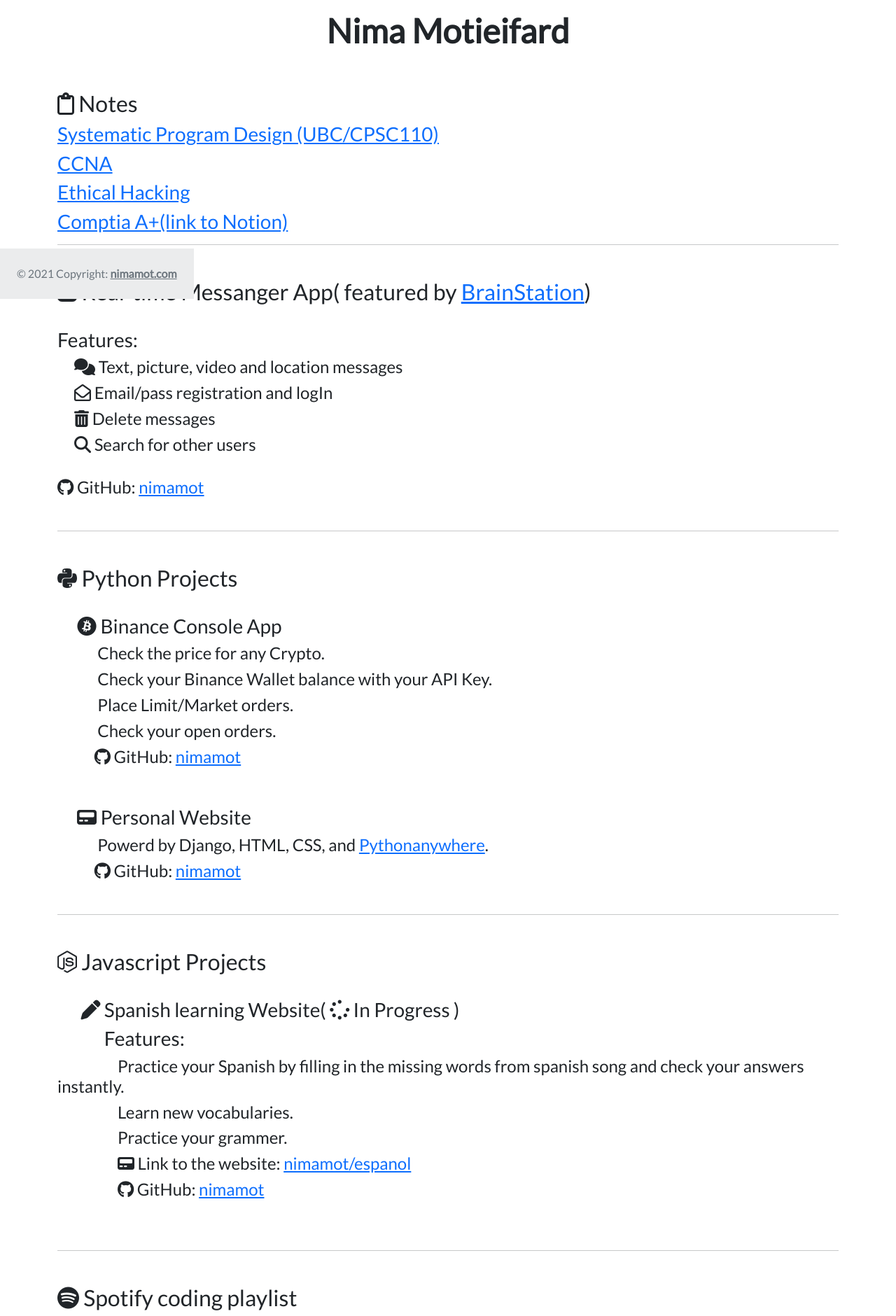
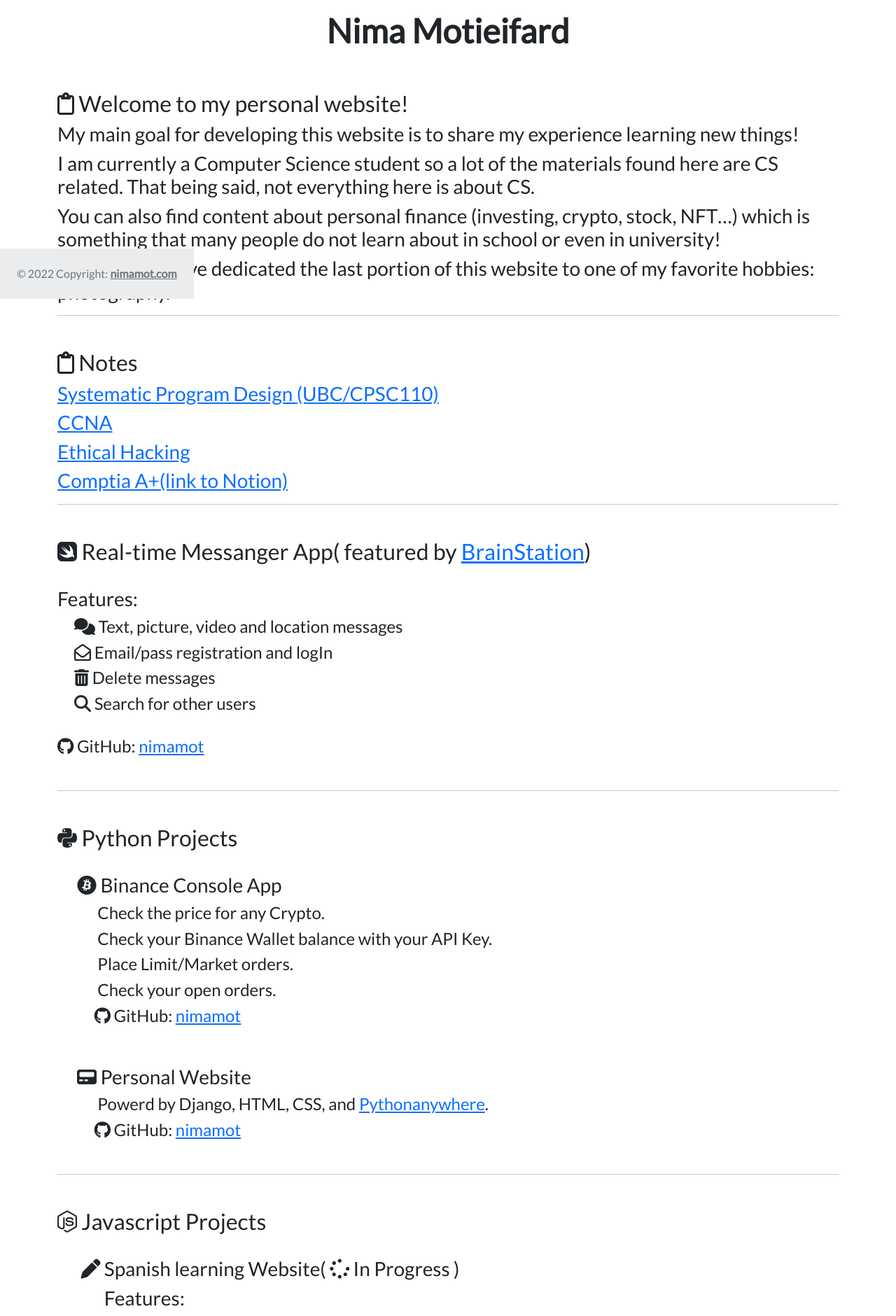
Before and after one commit to nimamot/Personal-Website, a Django app: page / in a window 1280 px wide. Shown: the part 373-2253 px from the top of the page at 70% size. Run offline with Django 3.2, Linux system fonts and the light colour scheme; data comes from the database, SQL or seed files in the repository; some libraries are stand-ins or nearby versions.

Commit message:
added personal finance to navbar, added AboutThisWebsite

```diff
--- a/portfolio/templates/portfolio/base.html
+++ b/portfolio/templates/portfolio/base.html
@@ -40,10 +40,13 @@
             <a class="nav-link" href="https://www.linkedin.com/in/nima-motieifard-130458169/" target="_blank">LinkedIn</a>
           </li>
           <li>
-            <a role="button" href="{% url 'blog:all_blogs' %}" class="btn btn-primary">CCNA</a>
+            <a role="button" href="{% url 'blog:all_blogs' %}" class="btn btn-primary">CCNA notes</a>
                       <li class="nav-item">
-            <a class="nav-link" href="{% url 'linux:all_linux' %}" >Linux</a>
+            <a class="nav-link" href="{% url 'linux:all_linux' %}" >Ethical Hacking</a>
           </li>
+          </li>
+          <li class="nav-item">
+            <a class="nav-link" href="https://www.instagram.com/crypto.stock_news/" target="_blank">Personal Finance</a>
           </li>
         </ul>
       </div>
@@ -55,7 +58,7 @@
 <div class="footer">
   <footer class="text-center text-lg-start bg-light text-muted">
    <div class="text-center p-4" style="background-color: rgba(0, 0, 0, 0.05);">
-    © 2021 Copyright:
+    © 2022 Copyright:
     <a class="text-reset fw-bold" href="http://nimamot.pythonanywhere.com">nimamot.com</a>
   </div>
   </footer>
--- a/portfolio/templates/portfolio/home.html
+++ b/portfolio/templates/portfolio/home.html
@@ -15,6 +15,14 @@
     <h1 id="hometext" class="font-weight-bold">Nima Motieifard</h1>
   </div>
 </div>
+
+<h2 class="mt-5"><i class="far fa-clipboard"></i> Welcome to my personal website!</h2>
+<h3>My main goal for developing this website is to share my experience learning new things!
+<h3>I am currently a Computer Science student so a lot of the materials found here are CS related. That being said, not everything here is about CS.</h3>
+<h3>You can also find content about personal finance (investing, crypto, stock, NFT…) which is something that many people do not learn about in school or even in university!</h3>
+<h3>In addition, I have dedicated the last portion of this website to one of my favorite hobbies: photography.</h3>
+
+<hr>
 <h2 class="mt-5"><i class="far fa-clipboard"></i> Notes</h2>
 <h3><a href="https://honey-stay-5a5.notion.site/754fe34c4a5e47729f2b62ae479762dc?v=2b237de07c1749e494e06e068901f537">Systematic Program Design (UBC/CPSC110)</a></h3>
 <h3><a href={% url 'blog:all_blogs' %}>CCNA</a></h3>
```
